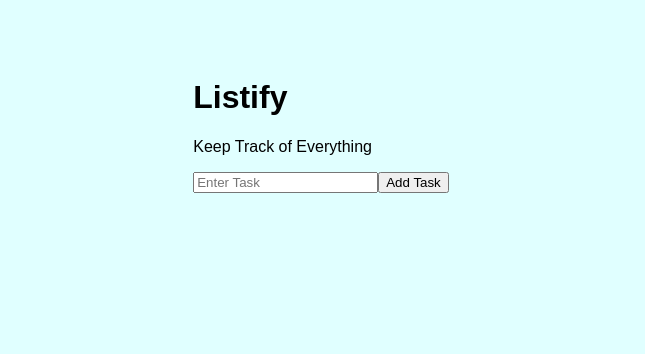
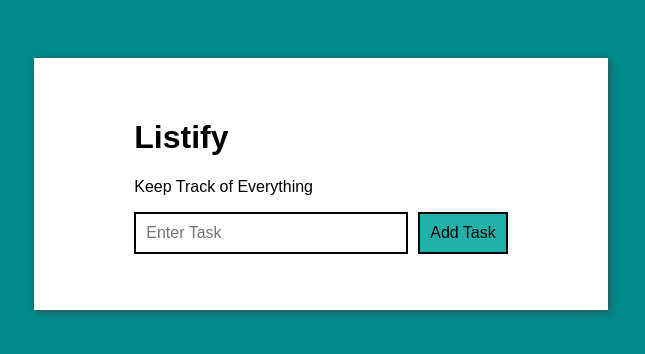
Before and after one commit to moranhae/Listify-A-React-App, a React app: page / in a window 1280 px wide. Shown: the whole page, without its empty margins (319-964 px from the left). Built offline with nearby package versions, Linux system fonts and the light colour scheme.

Commit message:
Added CSS Styling for list component
Added CSS styling

```diff
--- a/Displaytodo.js
+++ b/Displaytodo.js
@@ -1,4 +1,5 @@
 import React, { Component } from "react";
+import "./Todolist.css"
 
 class Displaytodo extends Component {
     constructor(props) {
--- /dev/null
+++ b/Todolist.css
@@ -0,0 +1,27 @@
+.todolistMain .header input {
+   padding: 10px;
+   font-size: 16px;
+   border: 2px solid #000;
+   width: 250px;
+   margin-right: 10px;
+}
+.todolistMain .header button {
+    padding: 10px;
+    font-size: 16px;
+    color: black;
+    background-color: lightseagreen;
+    border: 2px solid #000;
+
+}
+.todolistMain {
+    background-color: white;
+    padding-top: 40px;
+    padding-bottom: 40px;
+    padding-left: 100px;
+    padding-right: 100px;
+    box-shadow: 2px 2px 8px darkslategrey;
+}
+.theList {
+    text-decoration: none;
+    color: darkslategrey;
+}
--- a/Todolist.js
+++ b/Todolist.js
@@ -1,5 +1,6 @@
 import React, { Component } from "react";
 import Displaytodo from "./Displaytodo";
+import "./Todolist.css"
 
 class Todolist extends Component {
     constructor(props) {
--- a/index.css
+++ b/index.css
@@ -1,6 +1,6 @@
 body {
     padding: 50px;
-    background-color: lightcyan;
+    background-color: darkcyan;
     font-family: sans-serif;
 }
 #container {
--- a/index.js
+++ b/index.js
@@ -2,6 +2,7 @@ import React from "react";
 import ReactDOM from "react-dom";
 import "./index.css";
 import Todolist from "./Todolist";
+import Displaytodo from "./Displaytodo";
 
 var destination = document.querySelector("#container");
 
```
